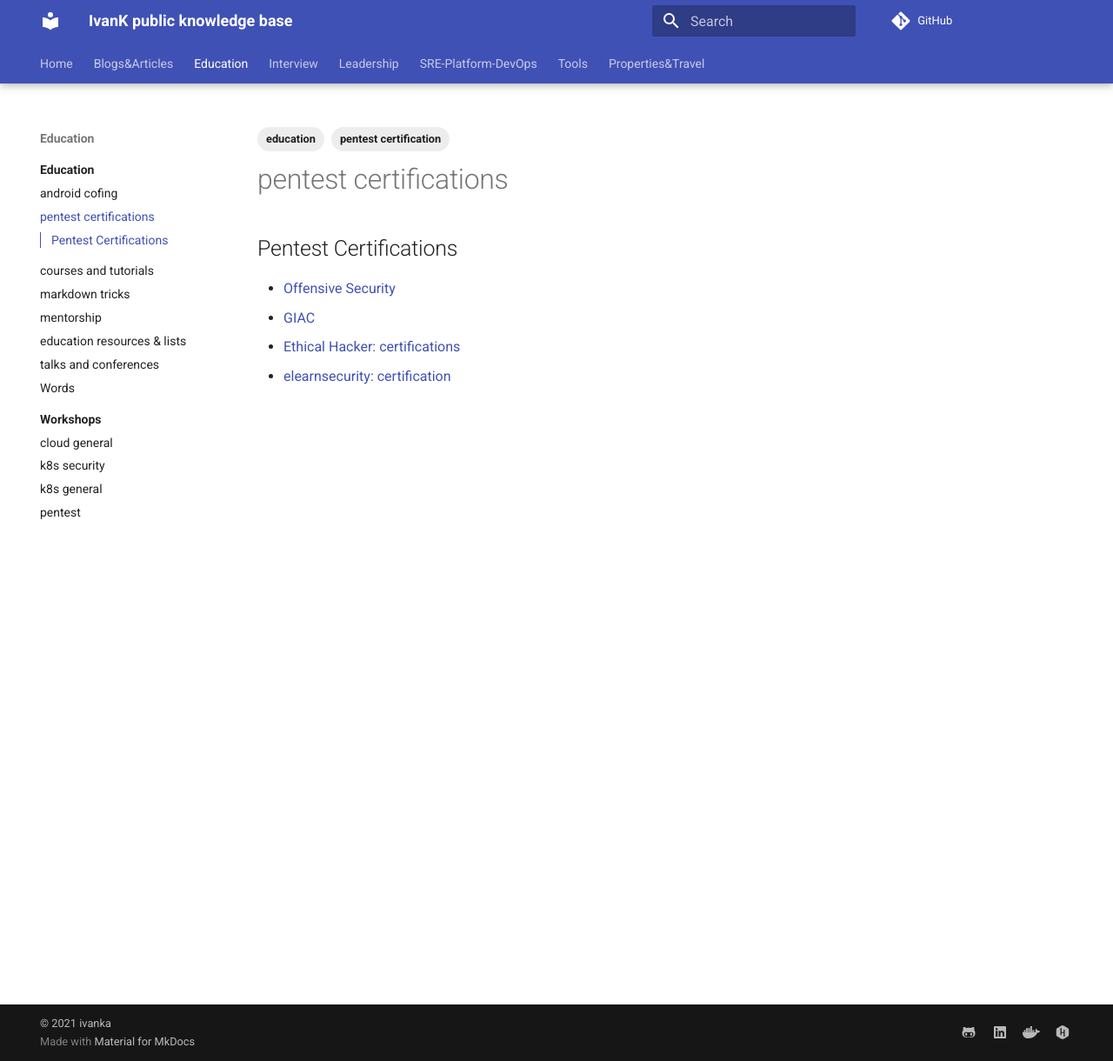
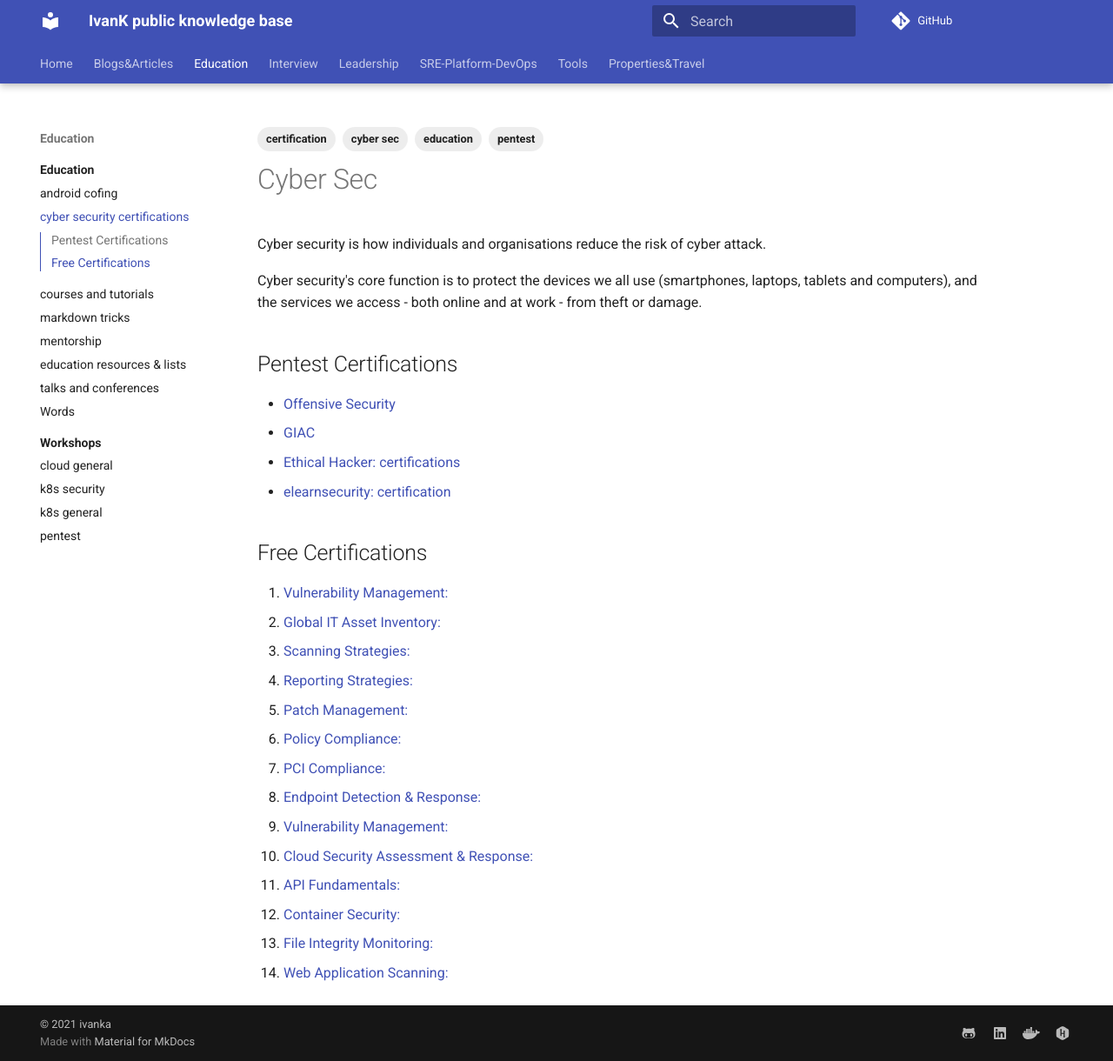
Before and after one commit to ivankatliarchuk/knowledge-base, an MkDocs documentation site: the page built from docs/education/certifications.md, in a window 1280 px wide and 1220 px high. Shown: the whole window at 87% size. Built offline with MkDocs 1.6.1 and Material for MkDocs 9.7.7, drawn with Linux system fonts in a browser that asks for light colours; comment, search, counter and statistics services are not loaded.

Commit message:
free cyber certifications
Signed-off-by: ivan katliarchuk <ivan.katliarchuk@gmail.com>

```diff
--- a/docs/education/certifications.md
+++ b/docs/education/certifications.md
@@ -1,10 +1,16 @@
 ---
-title: pentest certifications
-summary: how to blogs
+title: cyber security certifications
+summary: cyber security certifications
 authors: ["ivan k"]
-tags: ["education", "pentest certification"]
+tags: ["education", "certification", "cyber sec", "pentest"]
 date: 2021-03-24
 ---
+
+# Cyber Sec
+
+Cyber security is how individuals and organisations reduce the risk of cyber attack.
+
+Cyber security's core function is to protect the devices we all use (smartphones, laptops, tablets and computers), and the services we access - both online and at work - from theft or damage.
 
 ## Pentest Certifications
 
@@ -12,3 +18,20 @@ date: 2021-03-24
 - [GIAC](https://www.giac.org/certification/security-expert-gse)
 - [Ethical Hacker: certifications](https://www.eccouncil.org/programs/certified-ethical-hacker-ceh/)
 - [elearnsecurity: certification](https://www.elearnsecurity.com/course/penetration_testing/)
+
+## Free Certifications
+
+1. [Vulnerability Management:](https://www.qualys.com/training/course/vmdr/)
+2. [Global IT Asset Inventory:](https://www.qualys.com/training/course/global-it-asset-inventory/)
+3. [Scanning Strategies:](https://www.qualys.com/training/course/scanning-strategies/)
+4. [Reporting Strategies:](https://www.qualys.com/training/course/reporting-strategies/)
+5. [Patch Management:](https://www.qualys.com/training/course/patch-management/)
+6. [Policy Compliance:](https://www.qualys.com/training/course/policy-compliance/)
+7. [PCI Compliance:](https://www.qualys.com/training/course/pci-compliance/)
+8. [Endpoint Detection & Response:](https://www.qualys.com/training/course/endpoint-detection-and-response/)
+9. [Vulnerability Management:](https://www.qualys.com/training/course/vulnerability-management-foundation/)
+10. [Cloud Security Assessment & Response:](https://www.qualys.com/training/course/cloud-security-assessment-and-response/)
+11. [API Fundamentals:](https://www.qualys.com/training/course/qualys-api-fundamentals/)
+12. [Container Security:](https://www.qualys.com/training/course/container-security/)
+13. [File Integrity Monitoring:](https://www.qualys.com/training/course/container-security/)
+14. [Web Application Scanning:](https://www.qualys.com/training/course/web-application-scanning/)
```
